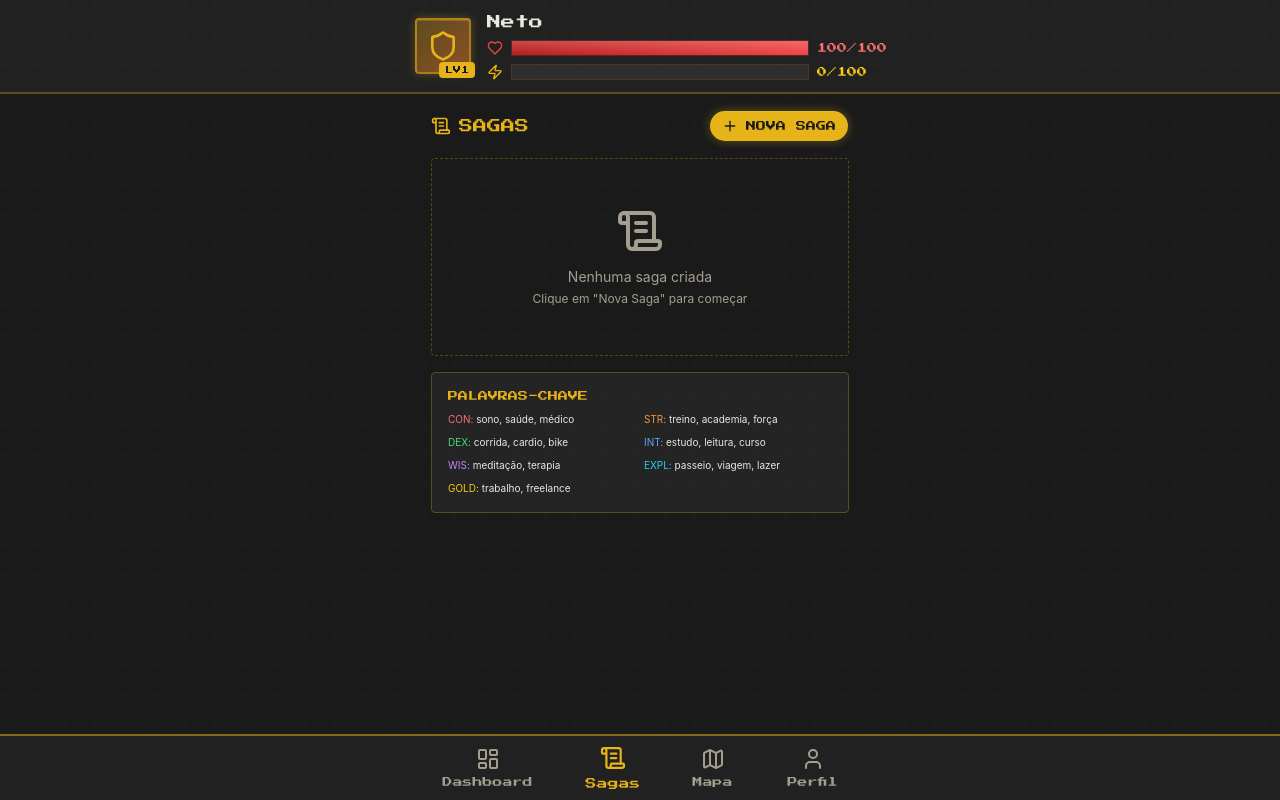
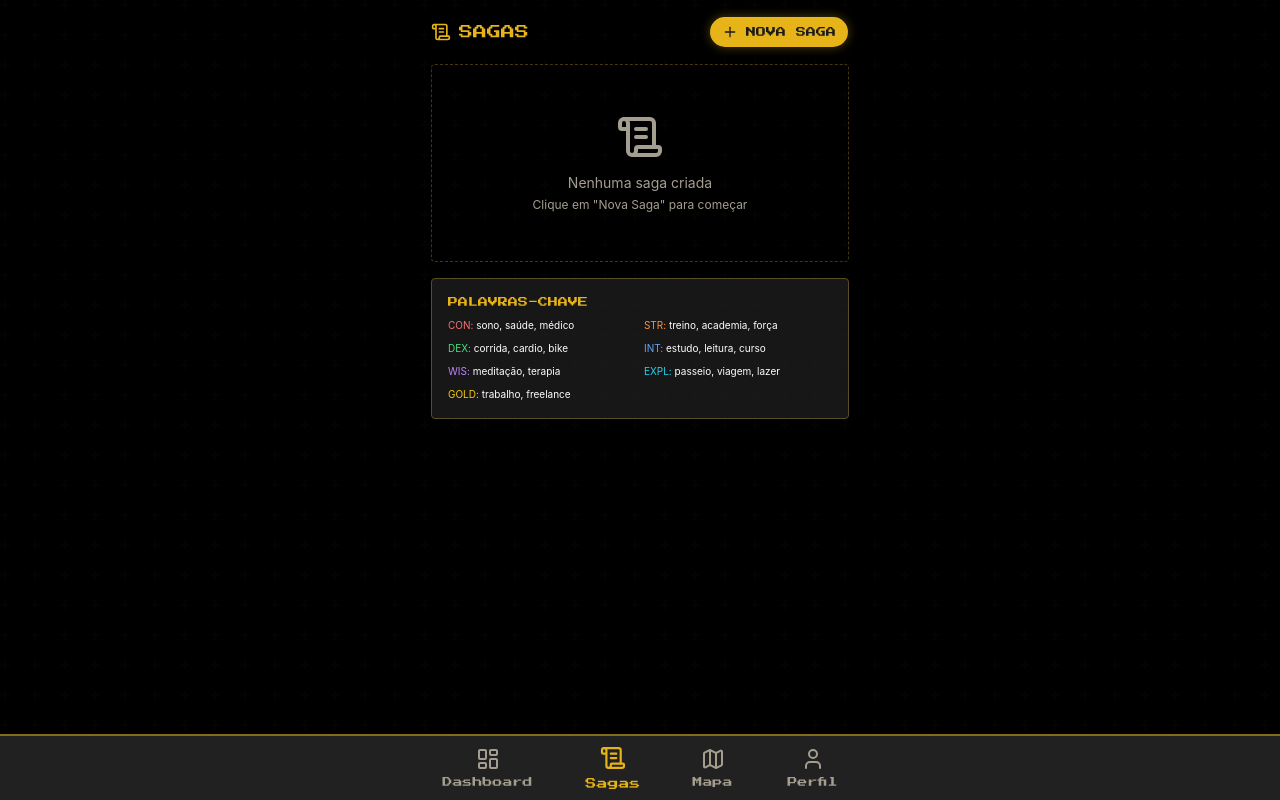
Before and after one commit to NetoPessoal-crypto/Life-RPG---Mestre-das-Sagas-MOCHA, a React (Vite) app: page /sagas in a window 1280 px wide. Built offline with nearby package versions, Linux system fonts and the light colour scheme.

Commit message:
Update AppShell.tsx

```diff
--- a/src/react-app/components/AppShell.tsx
+++ b/src/react-app/components/AppShell.tsx
@@ -1,19 +1,21 @@
 import { ReactNode } from 'react';
 import BottomNav from './BottomNav';
-import StatusBars from './StatusBars';
 import { useGame } from '@/react-app/context/GameContext';
 
 interface AppShellProps {
   children: ReactNode;
-  showStatusBars?: boolean;
+  showStatusBars?: boolean; // Podemos manter ou remover se a Dashboard já tiver as barras
 }
 
-export default function AppShell({ children, showStatusBars = true }: AppShellProps) {
-  const { isExhausted } = useGame();
+export default function AppShell({ children }: AppShellProps) {
+  const { state, isExhausted } = useGame();
+
+  // Cálculo para o efeito de dano (fica mais forte quanto menos HP você tem)
+  const isCritical = state.hp < 30;
 
   return (
-    <div className={`min-h-screen bg-background ${isExhausted ? 'exhausted' : ''}`}>
-      {/* Background texture */}
+    <div className={`min-h-screen bg-black text-white selection:bg-primary/30`}>
+      {/* TEXTURA DE FUNDO RPG */}
       <div
         className="fixed inset-0 opacity-5 pointer-events-none"
         style={{
@@ -21,20 +23,34 @@ export default function AppShell({ children, showStatusBars = true }: AppShellPr
         }}
       />
 
-      {showStatusBars && <StatusBars />}
+      {/* 🔴 CAMADA DE DANO (A TELA AVERMELHADA QUE VOCÊ PEDIU) */}
+      {isCritical && (
+        <div className="fixed inset-0 pointer-events-none z-[9999] animate-pulse-fast shadow-[inset_0_0_60px_rgba(220,38,38,0.6)] border-[4px] border-red-600/20" />
+      )}
 
-      <main className="max-w-[450px] mx-auto pb-20 relative">
+      {/* Conteúdo Principal */}
+      <main className="max-w-[450px] mx-auto pb-24 relative z-10">
         {children}
       </main>
 
       <BottomNav />
 
-      {/* Exhaustion overlay */}
+      {/* AVISO DE EXAUSTÃO NO TOPO */}
       {isExhausted && (
-        <div className="fixed top-20 left-1/2 -translate-x-1/2 bg-destructive/90 text-destructive-foreground px-4 py-2 rounded-lg font-pixel text-xs z-50 animate-pulse">
-          ⚠️ EXAUSTÃO! HP Baixo
+        <div className="fixed top-4 left-1/2 -translate-x-1/2 bg-red-600 text-white px-6 py-1 rounded-full font-pixel text-[8px] z-[10000] shadow-[0_0_15px_rgba(220,38,38,0.5)] animate-bounce">
+          ⚠️ STATUS: EXAUSTO
         </div>
       )}
+
+      <style>{`
+        @keyframes pulse-fast {
+          0%, 100% { opacity: 0.3; }
+          50% { opacity: 0.8; }
+        }
+        .animate-pulse-fast {
+          animation: pulse-fast 1.5s cubic-bezier(0.4, 0, 0.6, 1) infinite;
+        }
+      `}</style>
     </div>
   );
 }
```
